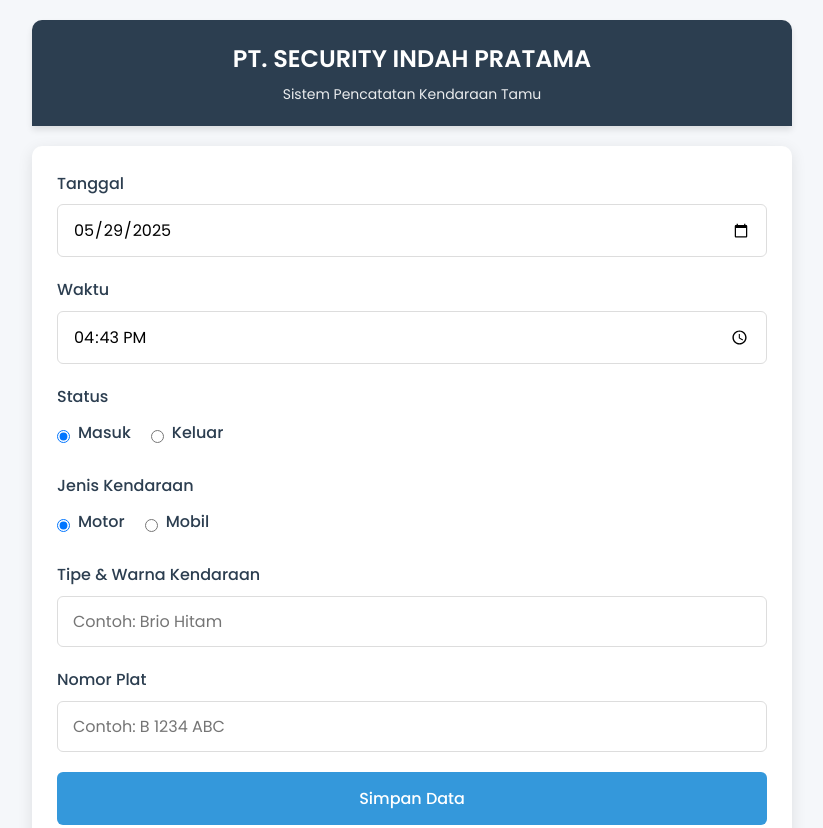
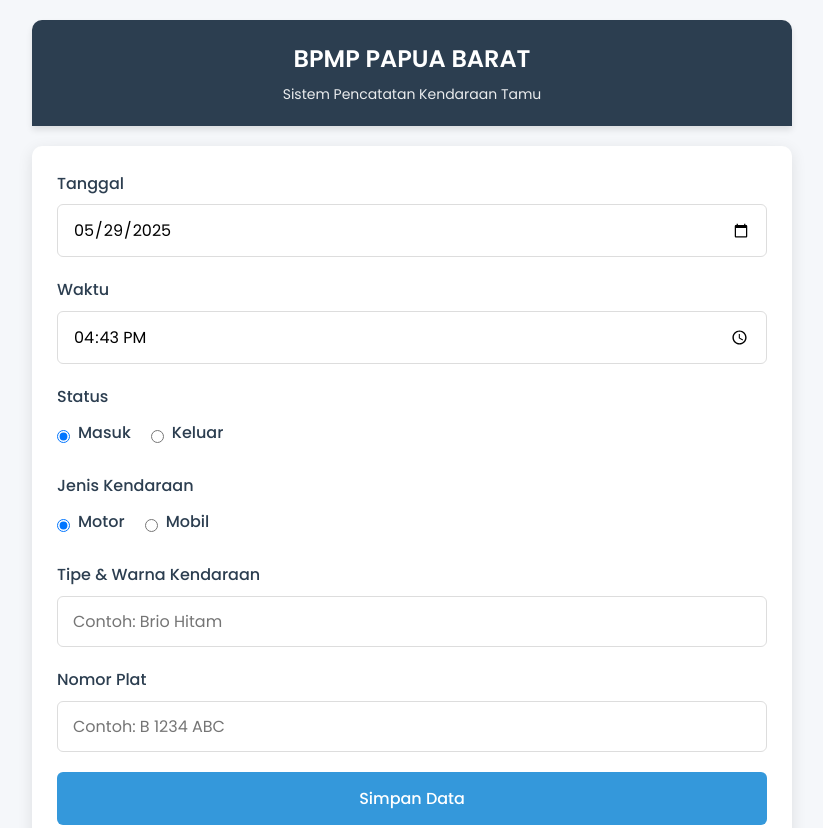
Before and after one commit to bpmppb/kendaraan, a plain HTML site: page index.html in a window 1280 px wide. Shown: the top 828 px of the page, without its empty margins (228-1051 px from the left). Drawn offline with nearby package versions, Linux system fonts and the light colour scheme.

Commit message:
Update index.html

```diff
--- a/index.html
+++ b/index.html
@@ -300,7 +300,7 @@
 <body>
     <div class="container">
         <header>
-            <h1>PT. SECURITY INDAH PRATAMA</h1>
+            <h1>BPMP PAPUA BARAT</h1>
             <p>Sistem Pencatatan Kendaraan Tamu</p>
         </header>
 
```
